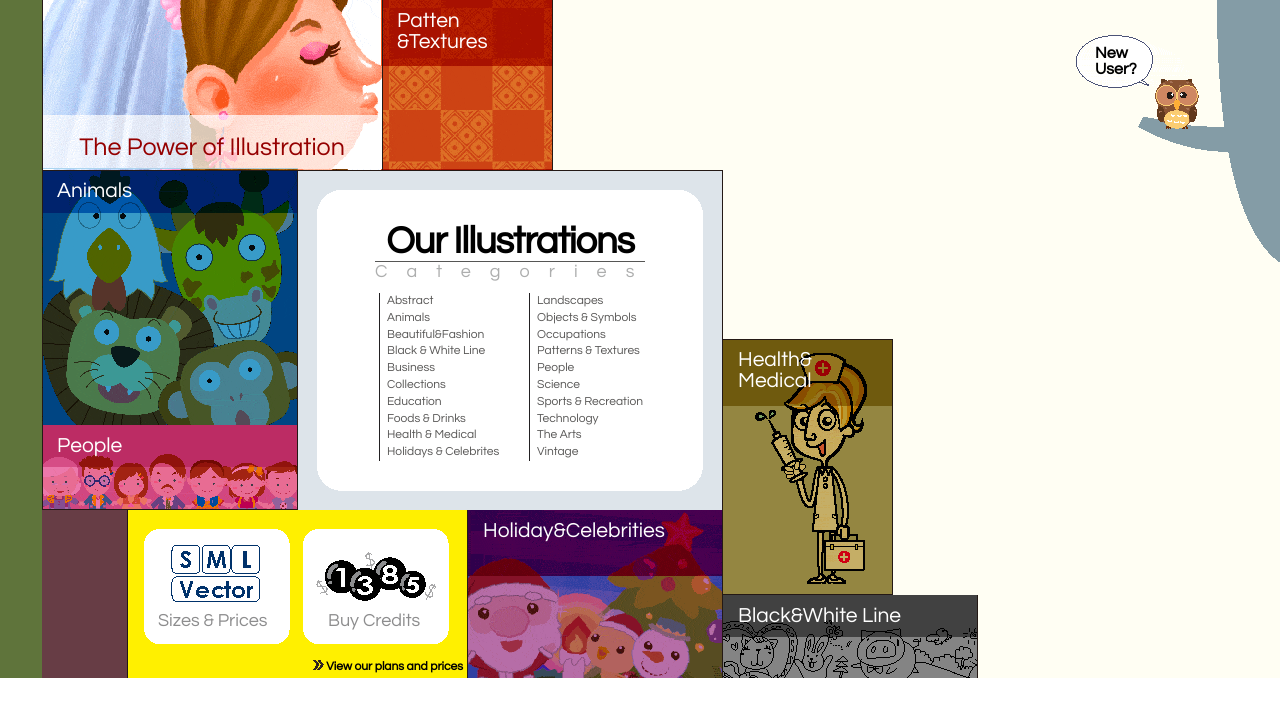
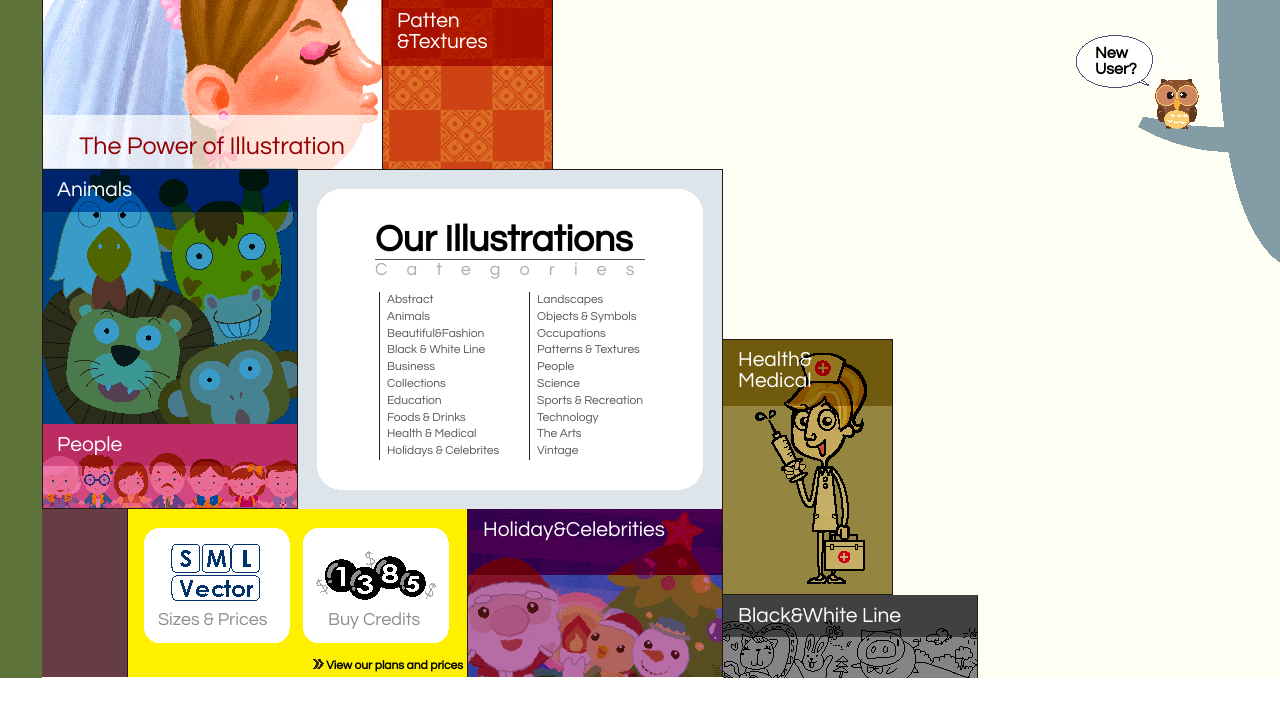
Before and after one commit to syuemingfang/tp0523, a plain HTML site: page export/web/main.html in a window 1280 px wide. Drawn offline with Linux system fonts and the light colour scheme.

Commit message:
修正Our Illustrations顏色和Pattem圖片效果

```diff
--- a/export/web/css/style.css
+++ b/export/web/css/style.css
@@ -1,11 +1,10 @@
-@font-face{
- font-family: "GOTHIC";
+@font-face {
+	font-family: "GOTHIC";
  local: ("Century Gothic");
- src: url("../font/GOTHIC_0.ttf");
+	src: url("../font/GOTHIC_0.ttf");
 }
-body{
+body {
 	margin: 0
-
 }
 img {
 	border: 0
@@ -38,10 +37,10 @@ a:hover {
 	position: relative;
 	float: left;
 	width: 340px;
-	height: 170px;
+	height: 169px;
 	background-image: url(../images/bg_thePower.gif);
 }
-.wrap_thePower a{
+.wrap_thePower a {
 	color: #950000;
 }
 .wrap_thePower a:hover {
@@ -61,8 +60,11 @@ a:hover {
 .wrap_pattern {
 	float: left;
 	width: 171px;
-	height: 170px;
+	height: 169px;
 	background-image: url(../images/bg_pattern.gif);
+}
+.wrap_pattern:hover {
+	background-image: url(../images/bg_pattern_hv.gif);
 }
 .wrap_people {
 	float: left;
@@ -89,18 +91,24 @@ a:hover {
 }
 .wrap_ourIllustrations h1 {
 	width: 270px;
+		padding:0;
+		margin:0;
 	margin: 0 auto;
-	font-size: 38px;
+	font-size: 37px;
+		text-align: justify;
+	 word-wrap: break-word;
+	line-height: 1;
+	letter-spacing:0px;
+	color:#000000;
 	border-bottom-color: #565655;
 	border-bottom-style: solid;
 	border-bottom-width: 1px;
-	letter-spacing: -1px;
-	line-height: 1;
+
 }
 .wrap_ourIllustrations h2 {
 	width: 270px;
 	font-size: 18px;
-		line-height: 1.1;
+	line-height: 1.1;
 	margin: 0 auto;
 	font-weight: normal;
 	color: #adaeae;
@@ -108,7 +116,7 @@ a:hover {
 	padding: 0
 }
 .wrap_ourIllustrations div.wrap_center {
-	position:absolute;
+	position: absolute;
 	top: 70px;
 	left: 82px;
 	margin: 0 auto;
@@ -152,6 +160,10 @@ a:hover {
 	height: 262px;
 	background-image: url(../images/bg_newUser.gif);
 }
+.wrap_newUser a{
+	color:#000000;
+
+}
 .wrap_newUser div {
 	position: absolute;
 	line-height: 1;
@@ -173,7 +185,7 @@ a:hover {
 	font-size: 12px;
 	font-weight: bold;
 }
-.wrap_buyCredits{
+.wrap_buyCredits {
 	position: absolute;
 	top: 101px;
 	left: 201px;
@@ -187,7 +199,7 @@ a:hover {
 	font-size: 18px;
 	color: #8d8d8e
 }
-.wrap_vector a, .wrap_buyCredits a{
+.wrap_vector a, .wrap_buyCredits a {
 	color: #8d8d8e
 }
 .wrap_green {
```
Also changed, not shown: export/web/index.html (+2 -2 lines), export/web/images/bg_pattern_hv.gif (added).
